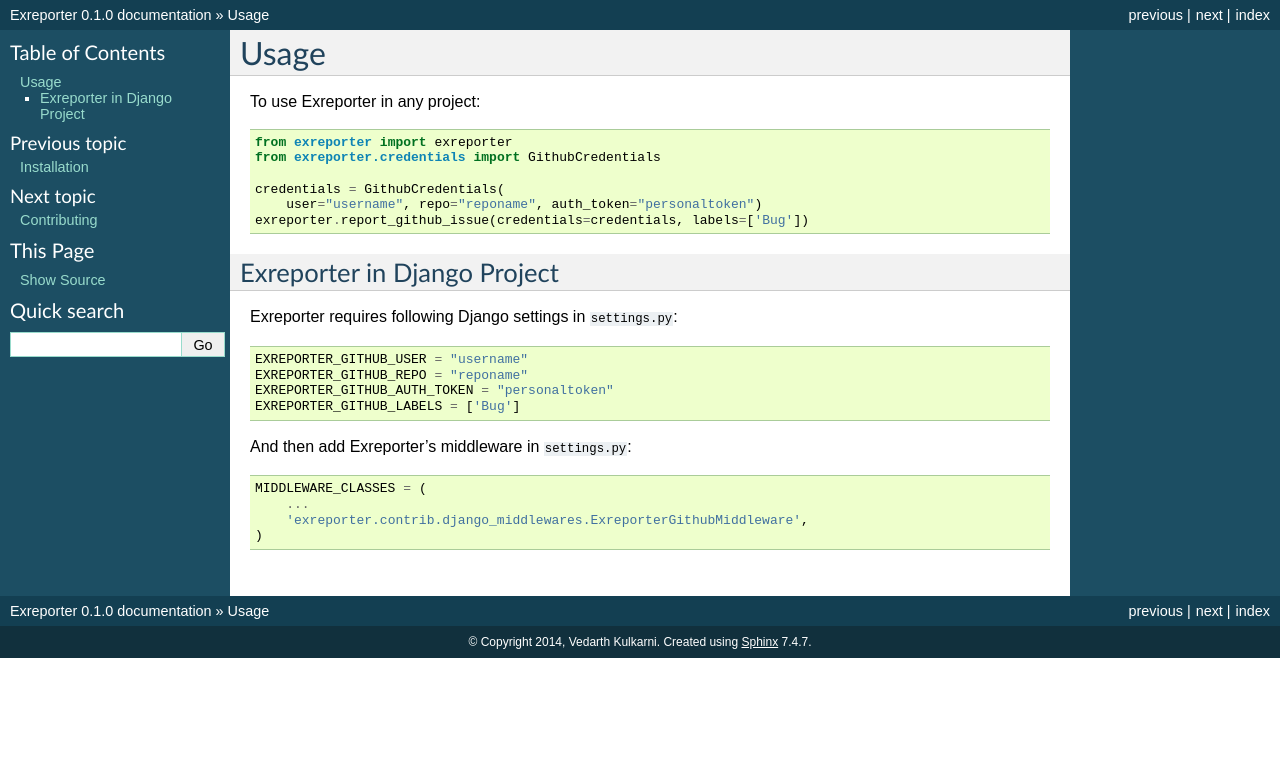
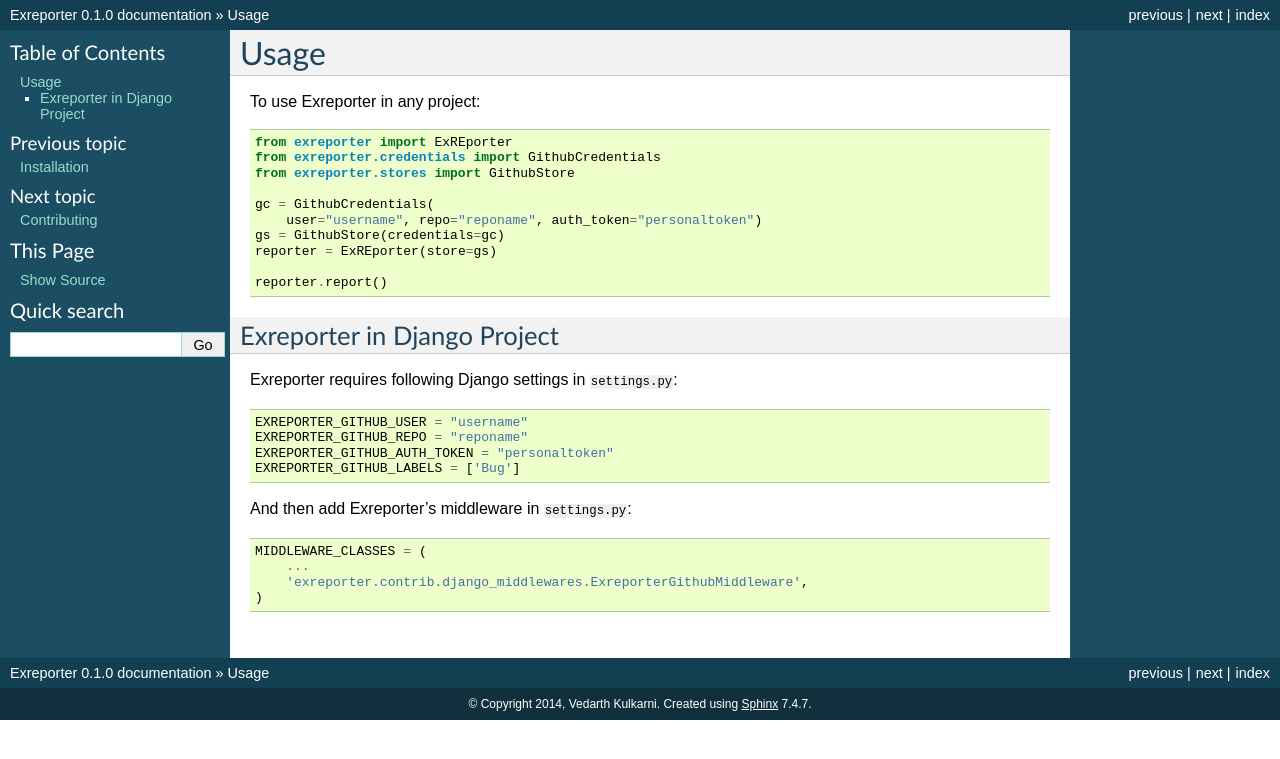
Before and after one commit to vedarthk/exreporter, a Sphinx documentation site: the page built from docs/usage.rst, in a window 1280 px wide. Shown: the top 759 px of the page. Built offline with Sphinx 7.4.7, drawn with Linux system fonts in a browser that asks for light colours.

Commit message:
update usage in docs

```diff
--- a/docs/usage.rst
+++ b/docs/usage.rst
@@ -6,12 +6,16 @@
 
 .. code-block:: python
 
-    from exreporter import exreporter
+    from exreporter import ExREporter
     from exreporter.credentials import GithubCredentials
+    from exreporter.stores import GithubStore
 
-    credentials = GithubCredentials(
+    gc = GithubCredentials(
         user="username", repo="reponame", auth_token="personaltoken")
-    exreporter.report_github_issue(credentials=credentials, labels=['Bug'])
+    gs = GithubStore(credentials=gc)
+    reporter = ExREporter(store=gs)
+
+    reporter.report()
 
 
 
```
